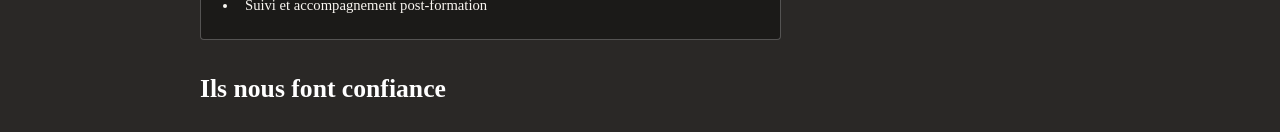
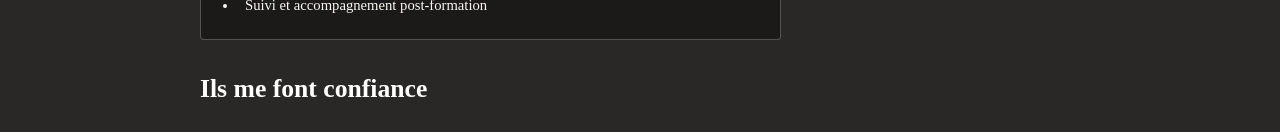
Before and after one commit to info-edu/artisandudedans.github.io, a plain HTML site: page groupes.html in a window 1280 px wide. Shown: the part 2231-2363 px from the top of the page. Drawn offline with Linux system fonts and the light colour scheme; a web font is replaced by a local one.

Commit message:
typo groupes

```diff
--- a/groupes.html
+++ b/groupes.html
@@ -148,7 +148,7 @@
                                 <li>Suivi et accompagnement post-formation</li>
                             </ul>
                         </div>
-                        <h3>Ils nous font confiance</h3>
+                        <h3>Ils me font confiance</h3>
                         <div class="box" style="background: rgba(0,0,0, 0.35);">
                             <div class="flex flex-2">
                                 <div class="col col1">
```
